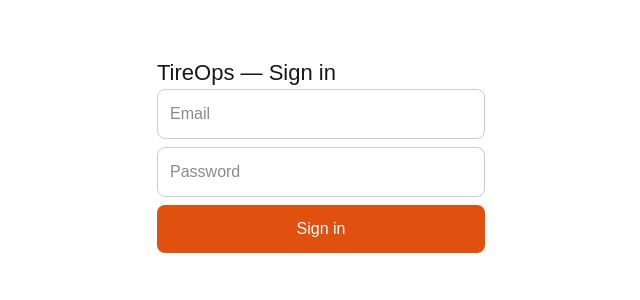
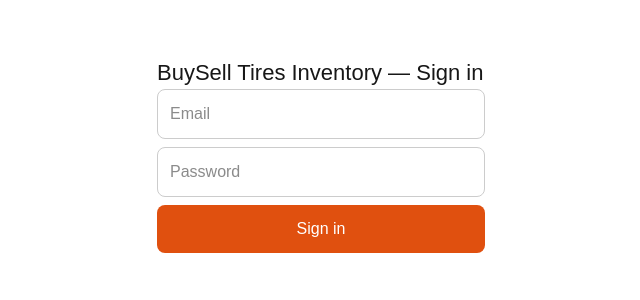
Before and after one commit to retroblockchain/tireops, a Next.js app: page / in a window 1280 px wide. Shown: the top 300 px of the page, without its empty margins (319-959 px from the left). Built offline with nearby package versions, Linux system fonts and the light colour scheme; no server answers.

Commit message:
rebrand to BuySell Tires Inventory

```diff
--- a/app/auth-gate.tsx
+++ b/app/auth-gate.tsx
@@ -30,7 +30,7 @@ export default function AuthGate({ children }: { children: React.ReactNode }) {
   if (!authed) {
     return (
       <main style={{ padding: 16, fontFamily: 'sans-serif', maxWidth: 360, margin: '40px auto' }}>
-        <h1 style={{ fontSize: 22 }}>TireOps — Sign in</h1>
+        <h1 style={{ fontSize: 22 }}>BuySell Tires Inventory — Sign in</h1>
         <input value={email} onChange={(e) => setEmail(e.target.value)} placeholder="Email"
           style={{ width: '100%', padding: 12, fontSize: 16, borderRadius: 8, border: '1px solid #ccc', marginBottom: 8 }} />
         <input value={password} onChange={(e) => setPassword(e.target.value)} placeholder="Password" type="password"
--- a/app/layout.tsx
+++ b/app/layout.tsx
@@ -14,7 +14,7 @@ const geistMono = Geist_Mono({
 });
 
 export const metadata: Metadata = {
-  title: "TireOps",
+  title: "BuySell Tires Inventory",
   description: "Tire shop inventory",
 };
 
--- a/app/page.tsx
+++ b/app/page.tsx
@@ -21,7 +21,7 @@ export default function Home() {
       <button onClick={() => supabase.auth.signOut()} style={{ float: 'right', fontSize: 13, padding: '6px 10px', border: 'none', borderRadius: 6, background: '#E0500F', color: '#fff' }}>
         Sign out
       </button>
-      <h1 style={{ fontSize: 22 }}>TireOps — Inventory</h1>
+      <h1 style={{ fontSize: 22 }}>BuySell Tires Inventory</h1>
       <div style={{ display: 'flex', gap: 8, marginBottom: 12, flexWrap: 'wrap' }}>
         <a href="/add" style={{ padding: '8px 14px', background: '#E0500F', color: '#fff', borderRadius: 8, textDecoration: 'none' }}>+ Add tire</a>
         <a href="/chat" style={{ padding: '8px 14px', background: '#fff', color: '#E0500F', border: '1px solid #E0500F', borderRadius: 8, textDecoration: 'none' }}>🎤 Voice chat</a>
```
